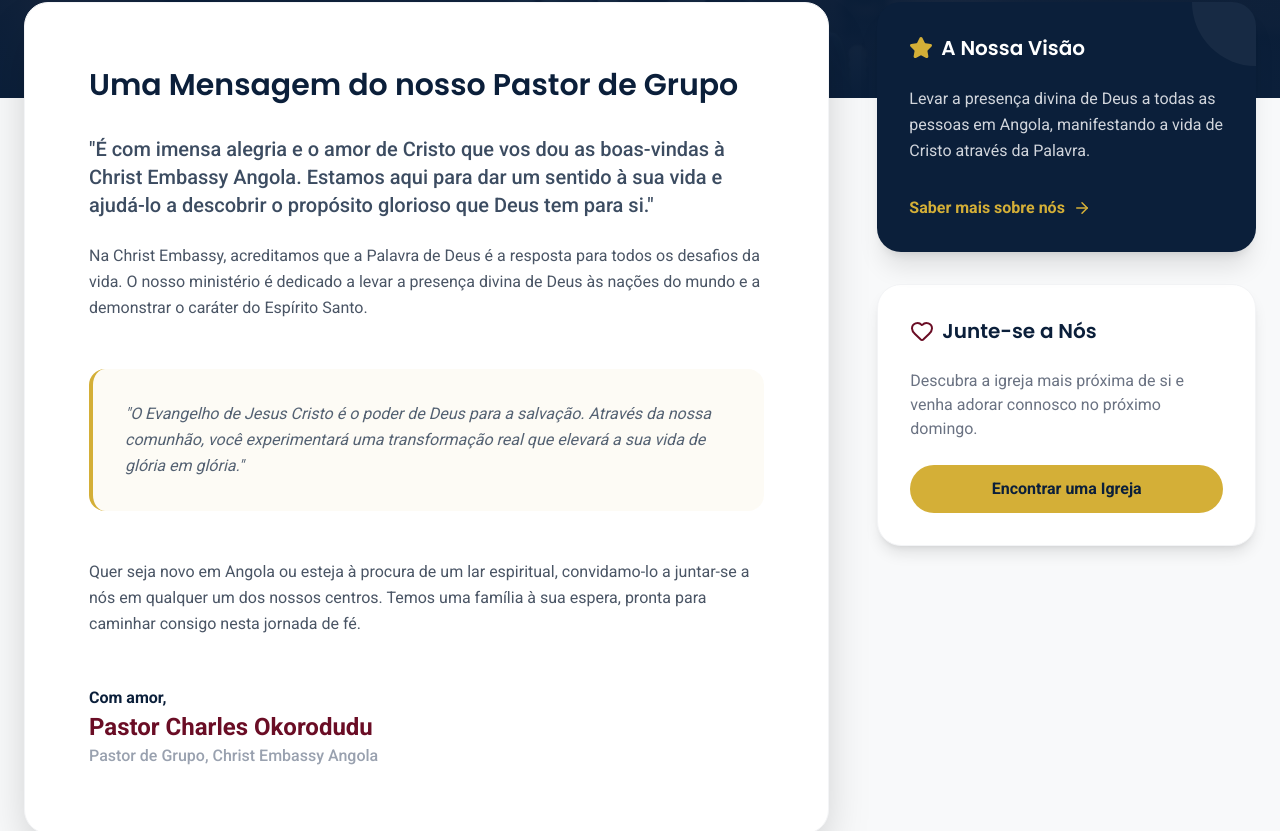
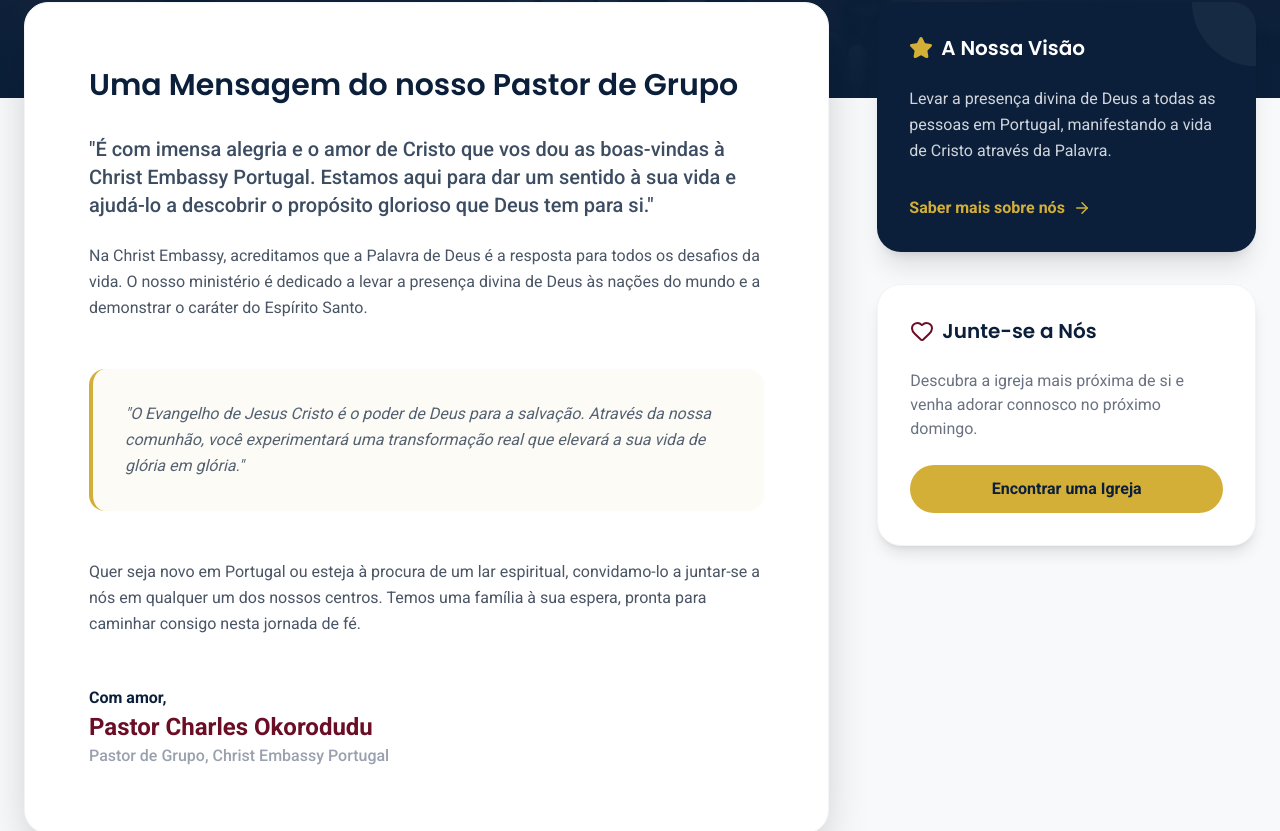
Before and after one commit to Wiseramand/christembassy-portugal, a Next.js app: page /welcome in a window 1280 px wide. Shown: the part 478-1309 px from the top of the page. Built offline with nearby package versions, Linux system fonts and the light colour scheme.

Commit message:
feat: atualizar video do hero e mudar localizacao para Portugal

```diff
--- a/src/app/admin/page.tsx
+++ b/src/app/admin/page.tsx
@@ -74,7 +74,7 @@
     <div className="space-y-12">
       <div>
         <h1 className="text-4xl font-poppins font-bold text-navy mb-2">Visão Geral do Painel</h1>
-        <p className="text-gray-500">Bem-vindo de volta. Veja o que está a acontecer hoje na Christ Embassy Angola.</p>
+        <p className="text-gray-500">Bem-vindo de volta. Veja o que está a acontecer hoje na Christ Embassy Portugal.</p>
       </div>
 
       <div className="grid grid-cols-1 md:grid-cols-2 lg:grid-cols-4 gap-8">
--- a/src/app/give/page.tsx
+++ b/src/app/give/page.tsx
@@ -223,7 +223,7 @@
                     <h2 className="text-4xl font-poppins font-bold text-navy mb-4">Que Deus o abençoe!</h2>
                     <p className="text-gray-500 mb-10 max-w-sm mx-auto">
                       A sua oferta de <span className="font-bold text-wine">€{finalAmount}</span> foi recebida.
-                      Obrigado por ser nosso parceiro na propagação do Evangelho em Angola.
+                      Obrigado por ser nosso parceiro na propagação do Evangelho em Portugal.
                     </p>
                     <button
                       onClick={() => { setStep(1); setCustomAmount(""); setForm({name: "", email: ""}); }}
--- a/src/app/welcome/page.tsx
+++ b/src/app/welcome/page.tsx
@@ -48,7 +48,7 @@
               <h2 className="text-3xl font-poppins font-bold text-navy mb-8">Uma Mensagem do nosso Pastor de Grupo</h2>
 
               <p className="mb-6 text-xl font-medium text-navy/80">
-                "É com imensa alegria e o amor de Cristo que vos dou as boas-vindas à Christ Embassy Angola.
+                "É com imensa alegria e o amor de Cristo que vos dou as boas-vindas à Christ Embassy Portugal.
                 Estamos aqui para dar um sentido à sua vida e ajudá-lo a descobrir o propósito glorioso que Deus tem para si."
               </p>
 
@@ -63,14 +63,14 @@
               </div>
 
               <p className="mb-6">
-                Quer seja novo em Angola ou esteja à procura de um lar espiritual, convidamo-lo a juntar-se a nós em qualquer um dos nossos centros.
+                Quer seja novo em Portugal ou esteja à procura de um lar espiritual, convidamo-lo a juntar-se a nós em qualquer um dos nossos centros.
                 Temos uma família à sua espera, pronta para caminhar consigo nesta jornada de fé.
               </p>
 
               <p className="font-bold text-navy mt-12">
                 Com amor,<br />
                 <span className="text-wine text-2xl">Pastor Charles Okorodudu</span><br />
-                <span className="text-gray-400 font-medium">Pastor de Grupo, Christ Embassy Angola</span>
+                <span className="text-gray-400 font-medium">Pastor de Grupo, Christ Embassy Portugal</span>
               </p>
             </div>
           </motion.div>
@@ -89,7 +89,7 @@
                 A Nossa Visão
               </h3>
               <p className="text-gray-300 mb-8 leading-relaxed">
-                Levar a presença divina de Deus a todas as pessoas em Angola, manifestando a vida de Cristo através da Palavra.
+                Levar a presença divina de Deus a todas as pessoas em Portugal, manifestando a vida de Cristo através da Palavra.
               </p>
               <Link href="/about" className="text-gold font-bold flex items-center gap-2 hover:gap-4 transition-all">
                 Saber mais sobre nós <ArrowRight size={18} />
--- a/src/components/home/Hero.tsx
+++ b/src/components/home/Hero.tsx
@@ -9,7 +9,7 @@
 export default function Hero() {
   const [isMuted, setIsMuted] = useState(true);
   const [settings, setSettings] = useState({
-    hero_video_url: '/videos/IPPC.mp4',
+    hero_video_url: 'https://youtu.be/9poIdQFwwiY',
     hero_title: 'Dando um sentido à sua vida',
     hero_subtitle: 'Experimente o poder da Palavra de Deus e o calor de uma família amorosa.'
   });
@@ -20,7 +20,7 @@
       const { data } = await supabase.from('stream_settings').select('*').single();
       if (data) {
         setSettings({
-          hero_video_url: data.hero_video_url || '/videos/IPPC.mp4',
+          hero_video_url: data.hero_video_url || 'https://youtu.be/9poIdQFwwiY',
           hero_title: data.hero_title || 'Dando um sentido à sua vida',
           hero_subtitle: data.hero_subtitle || 'Experimente o poder da Palavra de Deus e o calor de uma família amorosa.'
         });
@@ -66,7 +66,7 @@
                 <span className="animate-ping absolute inline-flex h-full w-full rounded-full bg-gold opacity-75"></span>
                 <span className="relative inline-flex rounded-full h-2 w-2 bg-gold"></span>
               </span>
-              Bem-vindo à Christ Embassy Angola
+              Bem-vindo à Christ Embassy Portugal
             </motion.div>
 
             <h1 className="text-5xl md:text-7xl font-poppins font-bold text-white leading-tight mb-6">
@@ -108,6 +108,17 @@
             className="relative hidden lg:block"
           >
             <div className="relative z-10 rounded-2xl overflow-hidden border-4 border-gold/30 shadow-2xl group">
+              {(settings.hero_video_url.includes('youtube.com') || settings.hero_video_url.includes('youtu.be')) ? (
+                <div className="w-full aspect-[4/3] md:aspect-auto">
+                  <iframe
+                    src={`https://www.youtube.com/embed/${getYouTubeID(settings.hero_video_url)}?autoplay=1&mute=1&loop=1&playlist=${getYouTubeID(settings.hero_video_url)}&controls=0&modestbranding=1&rel=0&showinfo=0`}
+                    className="w-full h-full min-h-[300px] md:min-h-[450px]"
+                    allow="autoplay; encrypted-media"
+                    allowFullScreen
+                  />
+                </div>
+              ) : (
+                <>
                   <video
                     key={settings.hero_video_url}
                     ref={videoRef}
@@ -134,6 +145,8 @@
                   >
                     {isMuted ? <VolumeX size={20} /> : <Volume2 size={20} />}
                   </button>
+                </>
+              )}
             </div>
 
             {/* Decorative Elements */}
@@ -156,3 +169,9 @@
     </section>
   );
 }
+
+function getYouTubeID(url: string) {
+  const regExp = /^.*(youtu.be\/|v\/|u\/\w\/|embed\/|watch\?v=|\&v=)([^#\&\?]*).*/;
+  const match = url.match(regExp);
+  return (match && match[2].length === 11) ? match[2] : null;
+}
```
Lines whose indentation alone changed are shown as unchanged.
